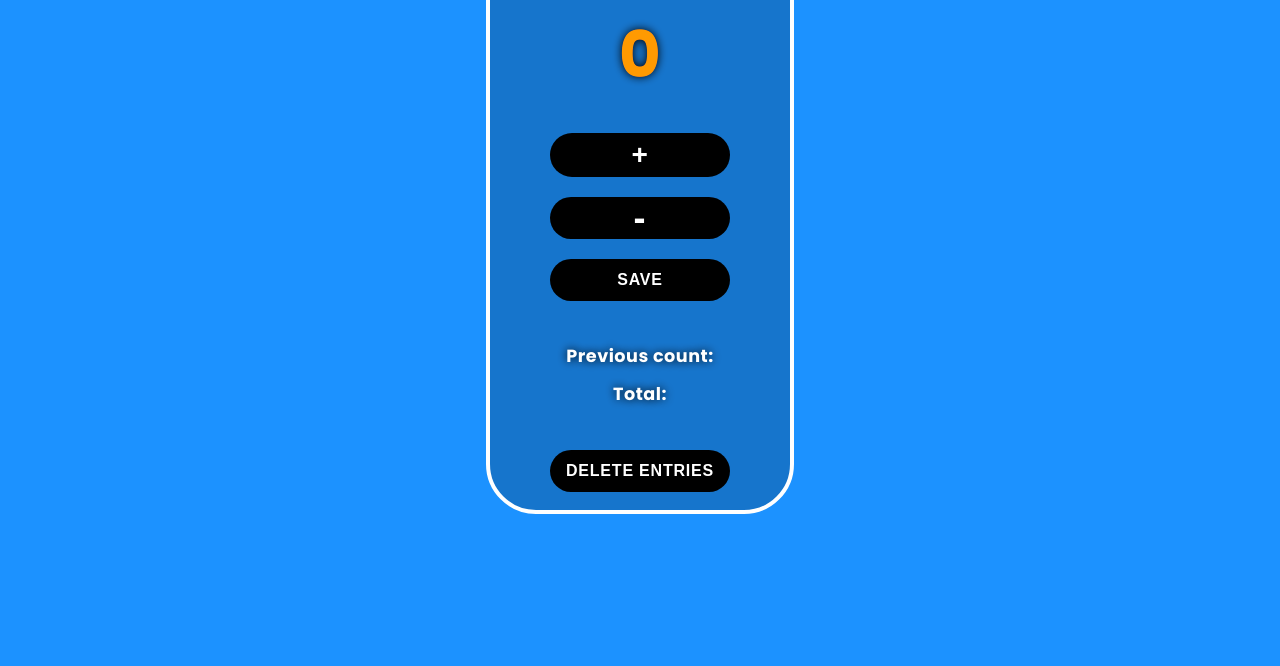
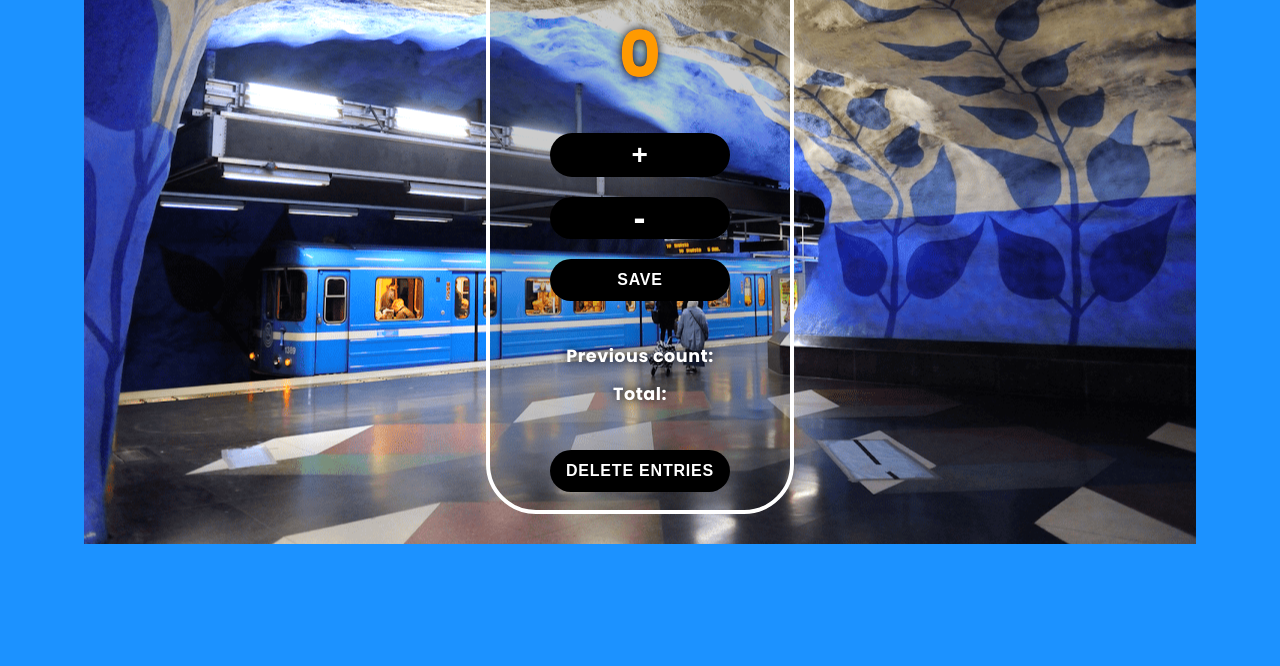
Before and after one commit to sebs-sketch/Counter-app, a plain HTML site: page index.html in a window 1280 px wide. Shown: the part 134-800 px from the top of the page. Drawn offline with Linux system fonts and the light colour scheme.

Commit message:
Update style.css

```diff
--- a/style.css
+++ b/style.css
@@ -14,7 +14,7 @@ body {
 	font-weight: bold;
 	letter-spacing: 0.5px;
 	color: #FFF;
-	background: url(images/Stockholm-Metro.png) no-repeat center center;
+	background: url(Stockholm-Metro.png) no-repeat center center;
 	background-size: auto;
 	margin: 10px;
 	padding: 10px;
```
